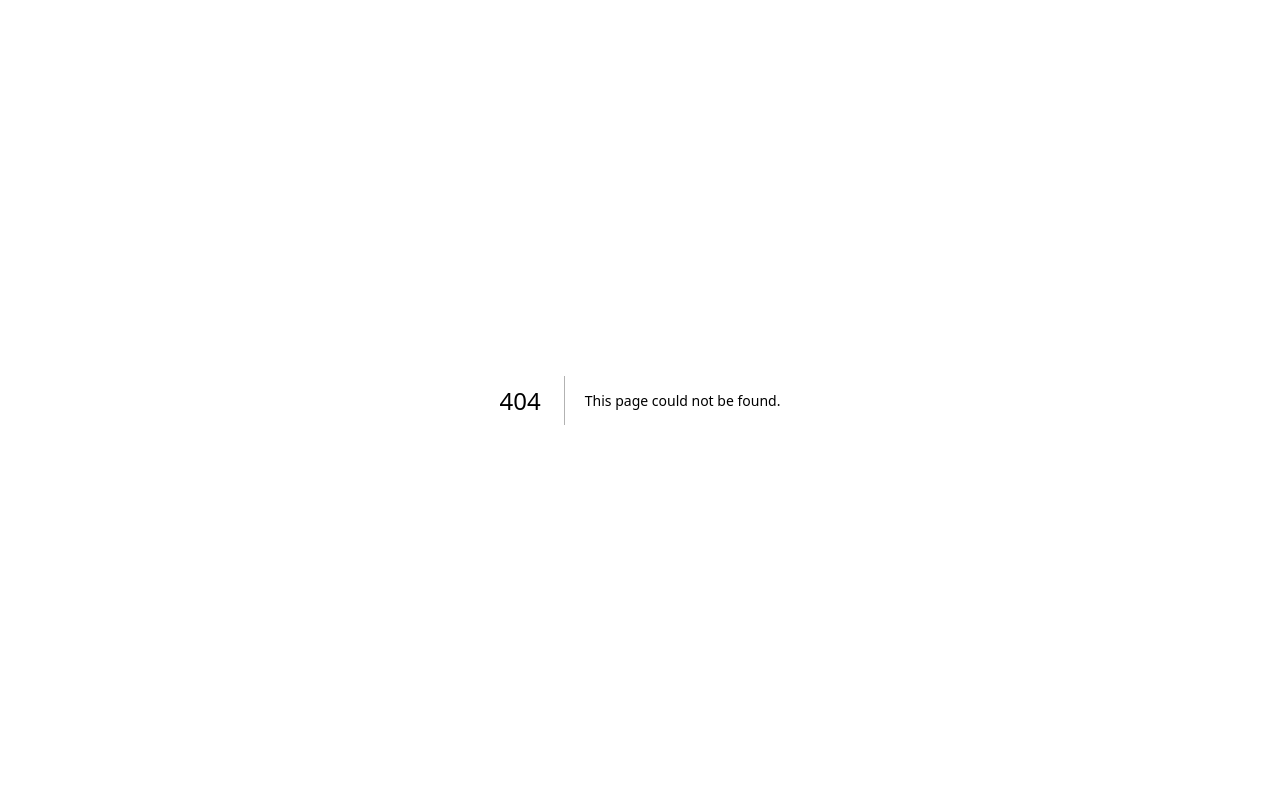
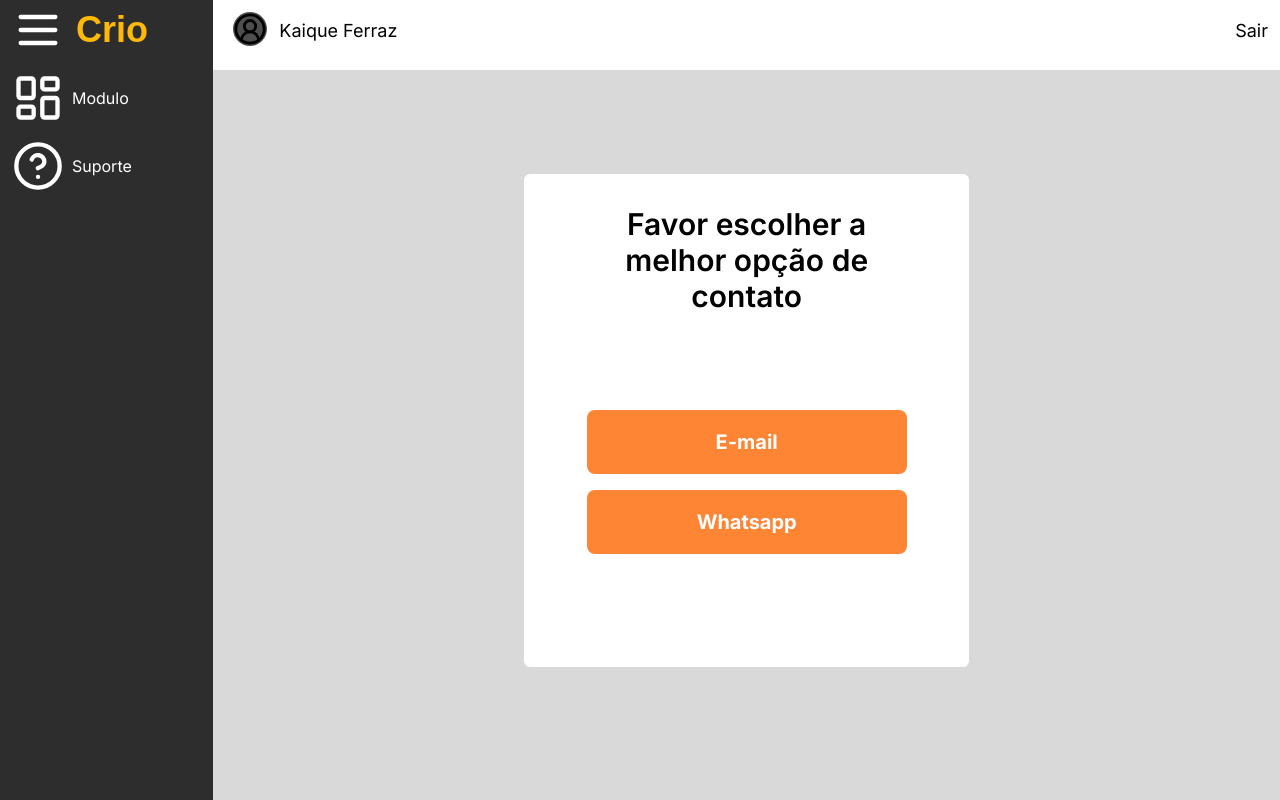
Before and after one commit to ferfavaro/pbl_fiap_erp, a Next.js app: page /support in a window 1280 px wide. Before the commit this address had no page. Built offline with nearby package versions, Linux system fonts and the light colour scheme.

Commit message:
feat: finshed support Page

```diff
--- /dev/null
+++ b/src/app/support/page.tsx
@@ -0,0 +1,41 @@
+import AsideMainPage from "../components/asidemainPage/asideMainPage";
+import NavBar from "../components/nav/navBar";
+
+export default function supportPage() {
+  return (
+    <div className="flex flex-col   h-screen  w-screen  ">
+      <div className="flex flex-1">
+        <AsideMainPage />
+
+        <main className="flex-1  h-screen w-screen  bg-mainPageBgColor ">
+          <NavBar />
+
+          <div className="flex  h-4/6 w-6/6 justify-center mt-16">
+            <div className=" flex flex-col w-5/12 bg-white items-center mt-10 p-8 rounded-md">
+              <span className=" flex text-black font-semibold text-3xl text-center w-64">
+                {" "}
+                Favor escolher a melhor opção de contato
+              </span>
+
+              <div className="flex  mt-24 flex-col items-end">
+                <button
+                  className="bg-buttonFormColor transition duration-600 ease-out hover:opacity-75 mb-4 text-WhiteTextColor font-bold py-2 px-4  w-80 h-16   text-xl rounded-lg "
+                  type="button"
+                >
+                  E-mail
+                </button>
+
+                <button
+                  className="bg-buttonFormColor transition duration-600 ease-out hover:opacity-75  text-WhiteTextColor font-bold py-2 px-4 w-80 h-16  text-xl rounded-lg "
+                  type="button"
+                >
+                  Whatsapp
+                </button>
+              </div>
+            </div>
+          </div>
+        </main>
+      </div>
+    </div>
+  );
+}
```
